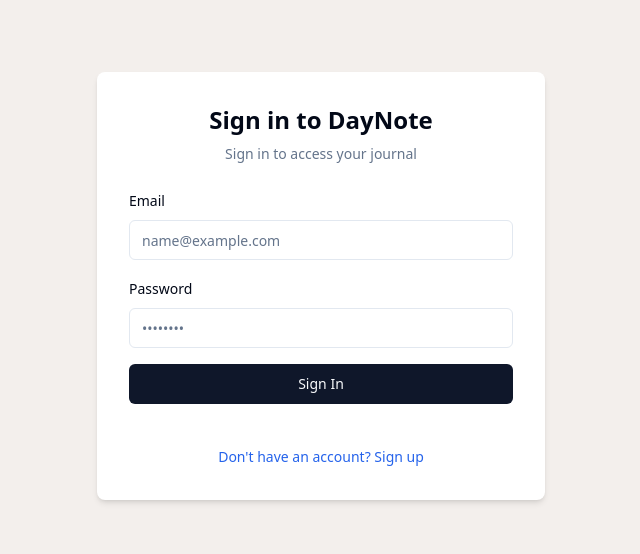
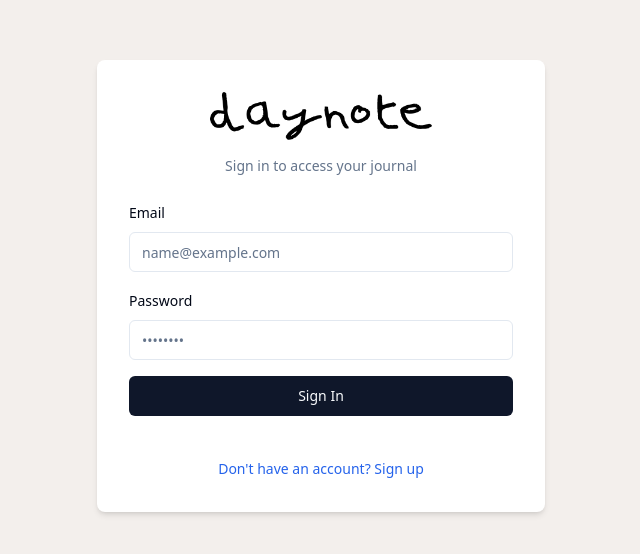
Before and after one commit to dennymcfadden/daynote-app, a React (Vite) app: page / in a window 1280 px wide. Shown: the part 114-668 px from the top of the page, without its empty margins (319-959 px from the left). Built offline with nearby package versions, Linux system fonts and the light colour scheme.

Commit message:
Replace H1 with DayNote logo
Replaces the existing H1 element with the DayNote logo file.
</prompt>

```diff
--- a/src/pages/Index.tsx
+++ b/src/pages/Index.tsx
@@ -1,3 +1,4 @@
+
 import React, { useState, useEffect } from "react";
 import { useNavigate } from "react-router-dom";
 import { supabase } from "@/integrations/supabase/client";
@@ -94,9 +95,13 @@ const Index = () => {
     <main className="flex justify-center items-center min-h-screen bg-[#F3EFEC] p-4">
       <div className="w-full max-w-md p-8 space-y-6 bg-white rounded-lg shadow-md">
         <div className="text-center">
-          <h1 className="text-2xl font-bold">
-            {isSignUp ? "Create an account" : "Sign in to DayNote"}
-          </h1>
+          <div className="flex justify-center mb-4">
+            <img
+              src="/lovable-uploads/0f6d6781-8b08-4247-b881-2f68e9e04791.png"
+              alt="DayNote Logo"
+              className="h-12"
+            />
+          </div>
           <p className="text-sm text-muted-foreground mt-2">
             {isSignUp
               ? "Create an account to save your journal entries"
```
